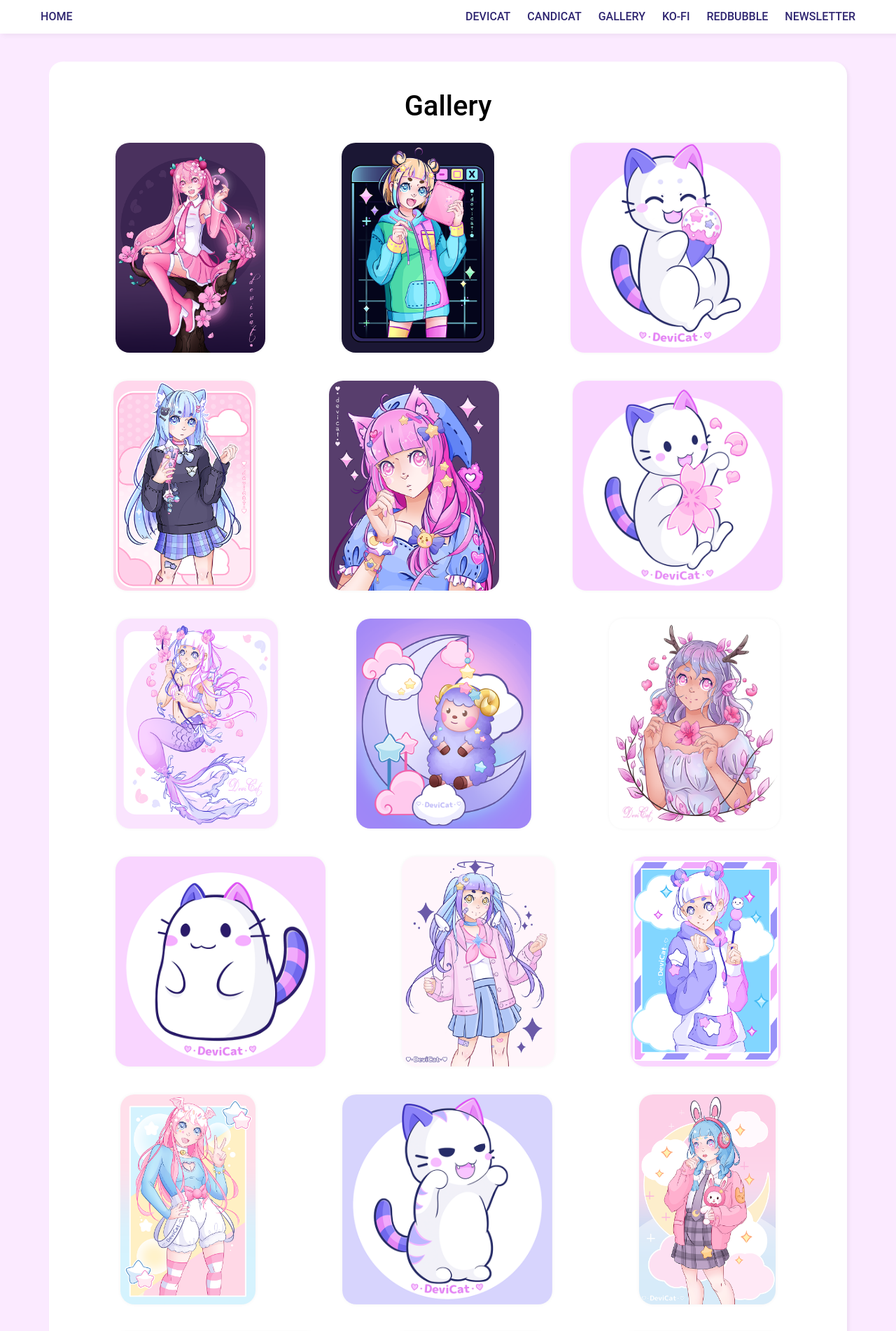
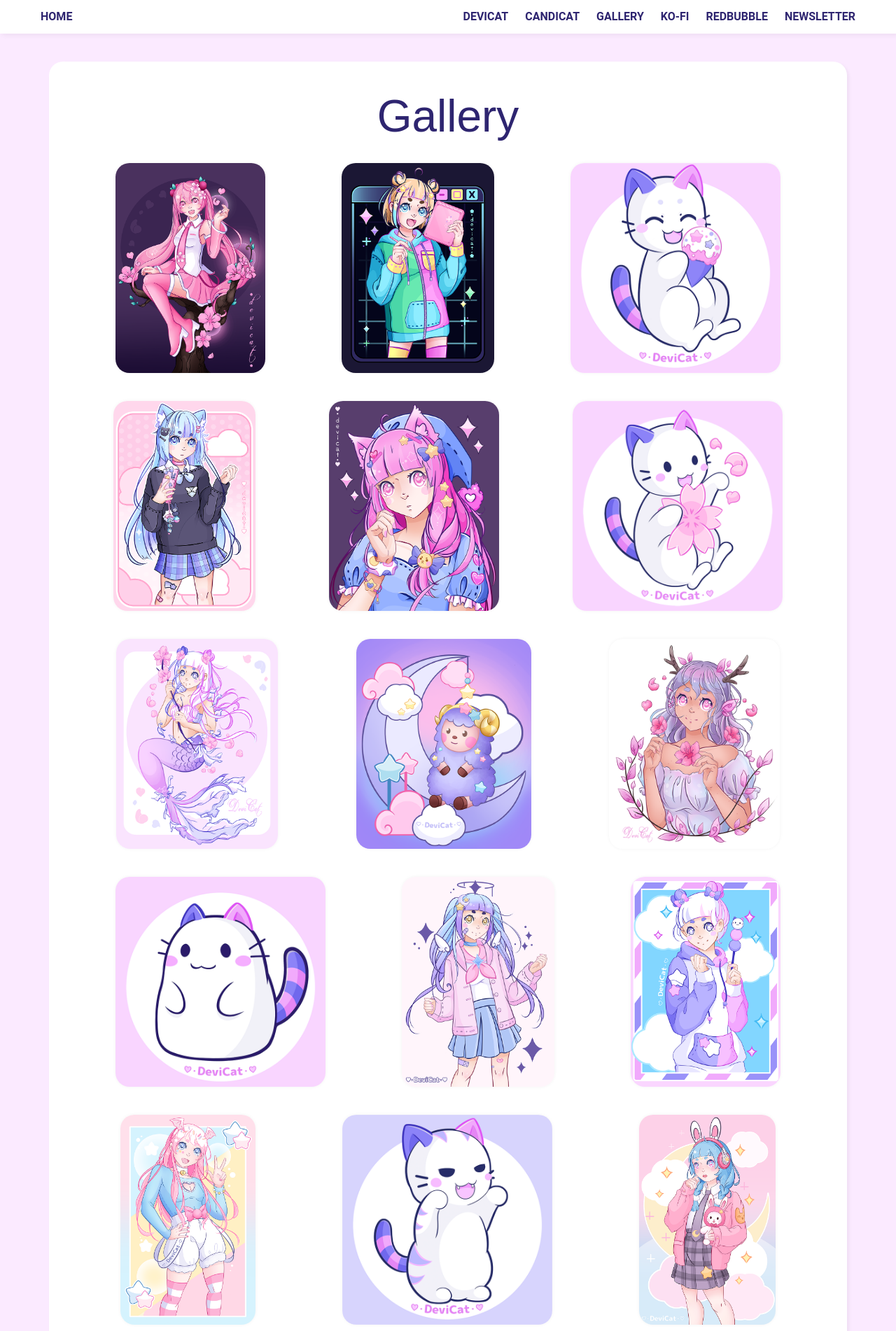
Before and after one commit to DeviCatOutlet/devicatoutlet.github.io, a Jekyll site: the page built from gallery.md, in a window 1280 px wide. Shown: the top 1902 px of the page at 70% size. Built offline with Jekyll 4.4.1, drawn with Linux system fonts in a browser that asks for light colours; our own code applies the rules of GitHub Pages for plain Markdown files.

Commit message:
fix gallery h1 size

```diff
--- a/css/main.css
+++ b/css/main.css
@@ -60,7 +60,7 @@ h4 {
 }
 
 h1 {
-	font-size: 2.5em;
+	font-size: 4em;
 }
 h2 {
 	font-size: 2em;
@@ -150,7 +150,7 @@ img {
 	max-width: 100%;
 }
 
-#gallery ~ h1 {
+h1#gallery {
 	text-align: center;
 	font-family: 'Montez', sans-serif;
 	color: var(--black);
@@ -372,7 +372,7 @@ nav img {
 }
 nav a {
 	color: var(--black);
-	font-weight: 500;
+	font-weight: 700;
 	background: var(--white);
 	border-radius: 4px;
 	transition: background 0.2s ease-in-out;
```
